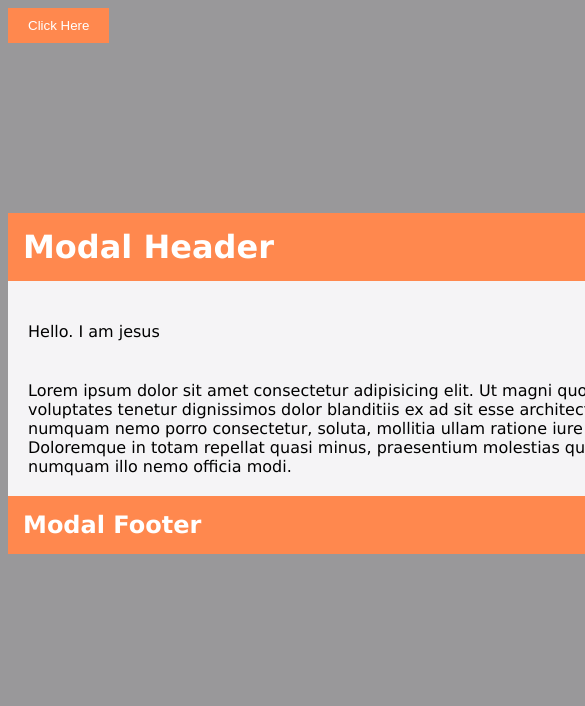
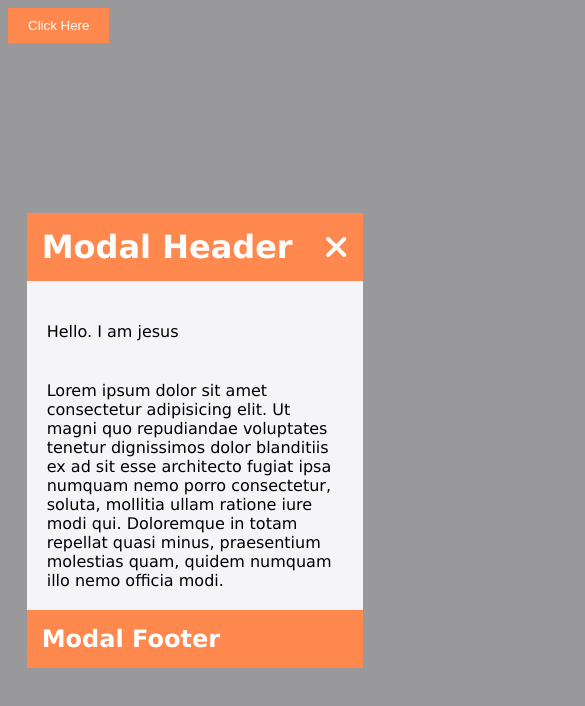
Before and after one commit to icandothiss/Modal, a plain HTML site: page index.html in a window 390 px wide. Both pictures are taken after a click on the button "Click Here". Shown: the top 706 px of the page, 585 px wide, since content can reach past the window. Drawn offline with Linux system fonts and the light colour scheme.

Commit message:
some change

```diff
--- a/style.css
+++ b/style.css
@@ -71,3 +71,8 @@ div {
   height: 100px;
   background-color: red;
 }
+@media (max-width: 800px) {
+  #container {
+    width: 90%;
+  }
+}
```
